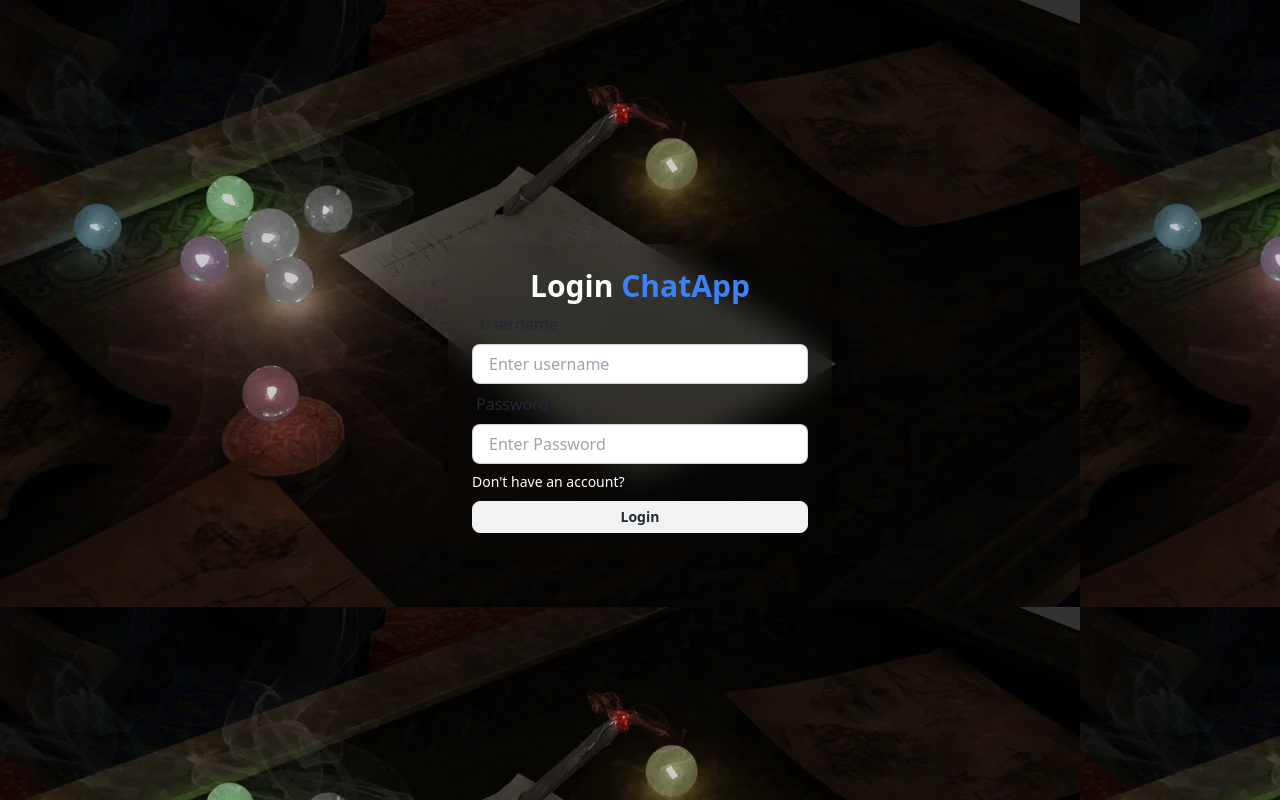
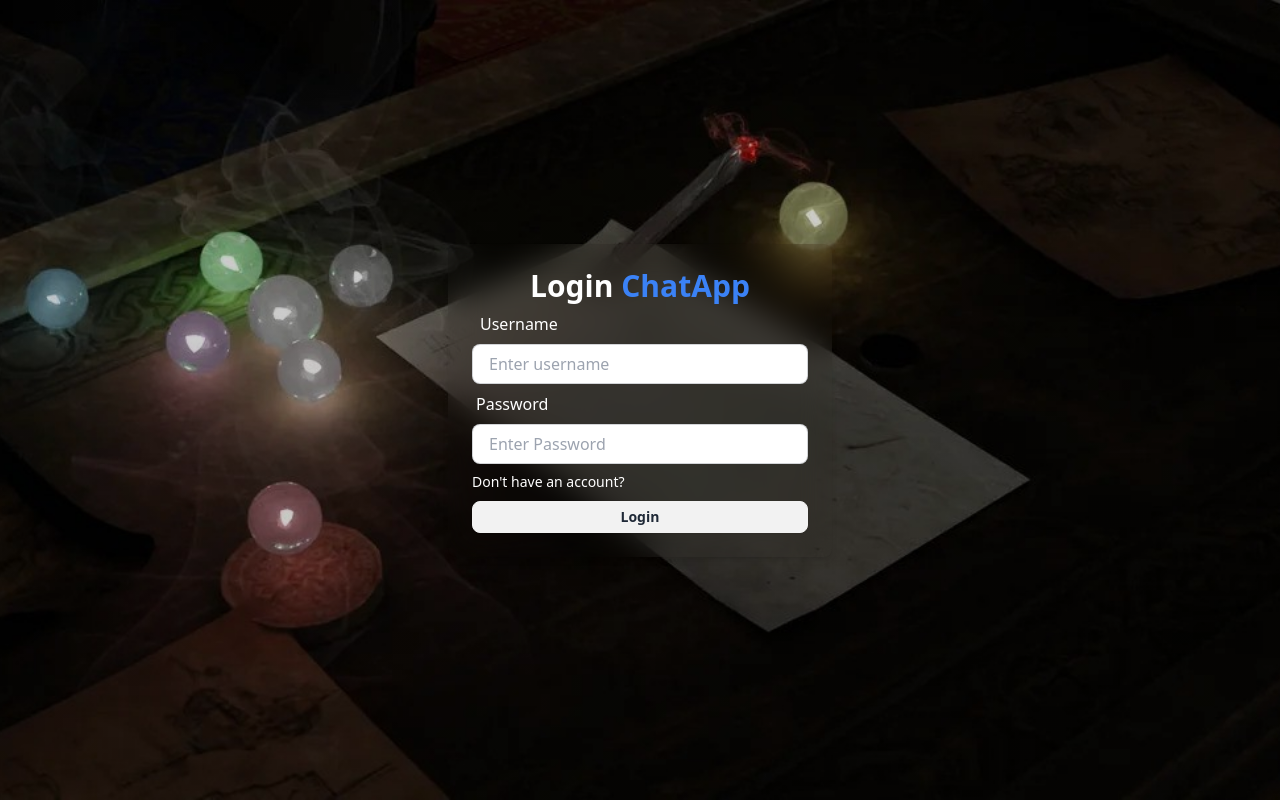
Before and after one commit to luka-tchanukvadze/Spanreed, a React (Vite) app in the folder frontend/: page /login in a window 1280 px wide. Built offline with nearby package versions, Linux system fonts and the light colour scheme.

Commit message:
UI design finshed

```diff
--- a/frontend/package.json
+++ b/frontend/package.json
@@ -11,6 +11,7 @@
   },
   "dependencies": {
     "daisyui": "^4.12.24",
+    "lucide-react": "^0.477.0",
     "react": "^18.3.1",
     "react-dom": "^18.3.1",
     "react-router-dom": "^7.2.0"
--- a/frontend/src/index.css
+++ b/frontend/src/index.css
@@ -4,4 +4,11 @@
 
 body{
   background-image: linear-gradient(rgba(0, 0, 0, 0.2), rgba(0, 0, 0, 0.2)), url('/spanreed.jpg');
+  background-size: cover;
+  background-repeat: no-repeat;
+  background-position: center;
 }
+
+.label-text {
+  color: white;
+}
```
Also changed, not shown: 1 other file (tests, documents, lock files or other folders).
